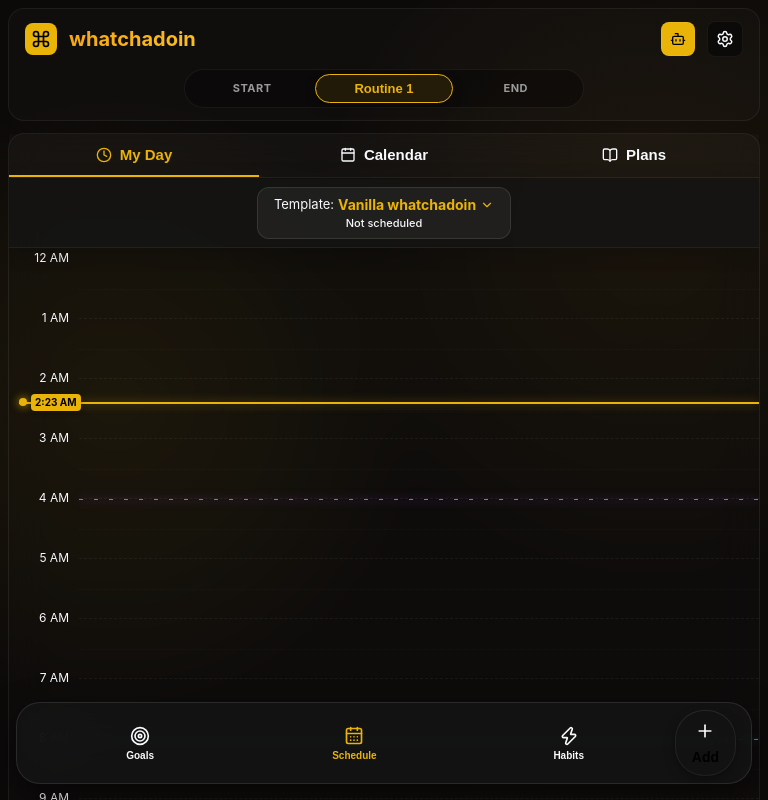
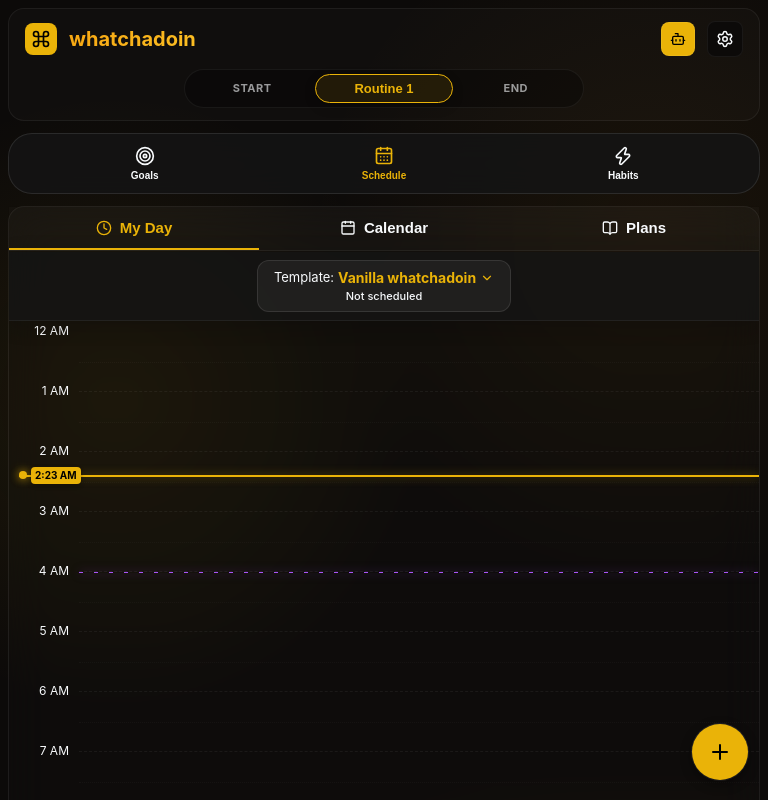
Before and after one commit to hammaadworks/routine, a React (Vite) app in the folder whatchadoin/: page / in a window 768 px wide. Shown: the top 800 px of the page. Built offline with nearby package versions, Linux system fonts and the light colour scheme.

Commit message:
fixing my-day

```diff
--- a/whatchadoin/src/App.tsx
+++ b/whatchadoin/src/App.tsx
@@ -344,6 +344,13 @@ export default function App() {
                 setShowSettingsModal={setShowSettingsModal}
             />
 
+            {/* Mobile Tab Bar */}
+            <MobileTabBar
+                activeTab={mobileTab}
+                onTabChange={setMobileTab}
+                showFab={!(mobileTab === 'timeline' && activeCenterTab !== 'timeline')}
+            />
+
             <main className={`main-content mobile-tab-${mobileTab}`}>
                 <div className={`panel pane left-pane ${isLeftPaneExpanded ? '' : 'mobile-collapsed'}`}
                      style={{display: 'flex', flexDirection: 'column', padding: 0, overflow: 'hidden'}}>
@@ -573,13 +580,6 @@ export default function App() {
         </div>
         {/* End Main App Container */}
 
-        {/* Mobile Tab Bar */}
-        <MobileTabBar
-            activeTab={mobileTab}
-            onTabChange={setMobileTab}
-            showFab={!(mobileTab === 'timeline' && activeCenterTab !== 'timeline')}
-        />
-
         {/* Docked AI Agent */}
 
         {aiDockState === 'right' && (<div className="ai-dock-container ai-dock-right" style={{
--- a/whatchadoin/src/components/LifePane.tsx
+++ b/whatchadoin/src/components/LifePane.tsx
@@ -1,5 +1,5 @@
 import * as React from 'react';
-import { useState } from 'react';
+import { useState, useEffect } from 'react';
 import { Star, Plus, Pencil, Activity, Palette } from 'lucide-react';
 import SearchSortBar from './SearchSortBar';
 import ConfirmModal from './ConfirmModal';
@@ -45,6 +45,12 @@ export default function LifePane({
   const [lifeGoalForm, setLifeGoalForm] = useState({ text: '', color: '', desc: '' });
   const [confirmConfig, setConfirmConfig] = useState<ConfirmConfig | null>(null);
   const [colorError, setColorError] = useState('');
+
+  useEffect(() => {
+    const handleFab = () => openAddLifeGoal();
+    window.addEventListener('fab:add-strategy', handleFab);
+    return () => window.removeEventListener('fab:add-strategy', handleFab);
+  }, []);
 
   const openAddLifeGoal = () => {
     setEditingLifeGoalId(null);
@@ -246,7 +252,7 @@ export default function LifePane({
         title={
           <span style={{ display: 'flex', alignItems: 'center', gap: '8px' }}>
             <Star size={18} color="var(--accent)" />
-            {editingLifeGoalId ? 'Edit Life Goal' : 'New Life Goal'}
+            {editingLifeGoalId ? 'Edit Life Goal' : 'What you wanna achieve in life?'}
           </span>
         }
       >
@@ -264,7 +270,7 @@ export default function LifePane({
             <textarea
               placeholder="Add more details about this goal..." value={lifeGoalForm.desc}
               onChange={(e) => setLifeGoalForm({ ...lifeGoalForm, desc: e.target.value })}
-              style={{ width: '100%', minHeight: '80px', resize: 'vertical' }}
+              style={{ width: '100%', minHeight: '120px', resize: 'vertical' }}
             />
           </div>
 
--- a/whatchadoin/src/components/MobileTabBar.tsx
+++ b/whatchadoin/src/components/MobileTabBar.tsx
@@ -23,20 +23,25 @@ export default function MobileTabBar({activeTab, onTabChange, showFab}: MobileTa
         }
     };
 
-    return (<div className="mobile-tab-bar">
+    return (
+        <>
+            <div className="mobile-tab-bar">
                 {tabs.map(tab => {
                     // noinspection JSUnusedLocalSymbols
                     const Icon = tab.icon;
                     const isActive = activeTab === tab.id;
-                return (<button
+                    return (
+                        <button
                             key={tab.id}
                             className={`tab-btn ${isActive ? 'active' : ''}`}
                             onClick={() => onTabChange(tab.id)}
                         >
                             <Icon size={20} color={isActive ? 'var(--accent)' : 'var(--text-secondary)'}/>
                             <span>{tab.label}</span>
-                    </button>);
+                        </button>
+                    );
                 })}
+            </div>
             {showFab && (
                 <button
                     className="tab-btn-fab"
@@ -46,5 +51,6 @@ export default function MobileTabBar({activeTab, onTabChange, showFab}: MobileTa
                     <span className="fab-label">Add</span>
                 </button>
             )}
-        </div>);
+        </>
+    );
 }
--- a/whatchadoin/src/index.css
+++ b/whatchadoin/src/index.css
@@ -114,7 +114,7 @@ body {
   overflow: hidden;
 }
 
-@media (max-width: 1279px) {
+@media (max-width: 1400px) {
   .layout {
     height: auto !important;
     min-height: 100vh;
@@ -683,7 +683,7 @@ button:focus-visible, a:focus-visible, [role="button"]:focus-visible {
   display: none;
 }
 
-@media (max-width: 1279px) {
+@media (max-width: 1400px) {
 }
 
 .form-row {
@@ -736,7 +736,7 @@ button:focus-visible, a:focus-visible, [role="button"]:focus-visible {
   min-width: 0;
 }
 
-@media (max-width: 1279px) {
+@media (max-width: 1400px) {
   .th-active-on {
     order: 2;
     width: 100%;
@@ -764,7 +764,7 @@ button:focus-visible, a:focus-visible, [role="button"]:focus-visible {
   display: none;
 }
 
-@media (max-width: 1279px) {
+@media (max-width: 1400px) {
   .mobile-tab-bar {
     display: flex;
     justify-content: space-around;
@@ -774,13 +774,9 @@ button:focus-visible, a:focus-visible, [role="button"]:focus-visible {
     border: 1px solid rgba(255, 255, 255, 0.1);
     border-radius: 24px;
     padding: 8px 16px;
-    position: fixed;
-    bottom: calc(16px + env(safe-area-inset-bottom, 0px));
-    left: 50%;
-    transform: translateX(-50%);
-    width: calc(100% - 32px);
-    z-index: 100;
-    box-shadow: 0 10px 30px rgba(0, 0, 0, 0.5);
+    position: relative;
+    width: 100%;
+    z-index: 10;
   }
 
   .mobile-tab-bar .tab-btn {
@@ -840,10 +836,13 @@ button:focus-visible, a:focus-visible, [role="button"]:focus-visible {
 .day-btn-container { flex-shrink: 0 !important; }
 
 /* Responsive FAB */
-@media (max-width: 767px) {
+.tab-btn-fab {
+  display: none;
+}
+@media (max-width: 1400px) {
   .tab-btn-fab {
     position: fixed;
-    bottom: calc(env(safe-area-inset-bottom, 20px) + 90px);
+    bottom: calc(env(safe-area-inset-bottom, 20px) + 20px);
     right: 20px;
     z-index: 99;
     width: 56px;
@@ -872,35 +871,6 @@ button:focus-visible, a:focus-visible, [role="button"]:focus-visible {
   }
 }
 
-@media (min-width: 768px) and (max-width: 1279px) {
-  .tab-btn-fab {
-    display: flex;
-    flex-direction: column;
-    align-items: center;
-    gap: 4px;
-    background: transparent;
-    border: none;
-    color: var(--text-secondary);
-    font-size: 10px;
-    font-weight: 600;
-    cursor: pointer;
-    padding: 4px;
-    flex: 1;
-    transition: all 0.2s;
-  }
-  .tab-btn-fab .fab-icon {
-    width: 20px;
-    height: 20px;
-    stroke: var(--text-secondary);
-  }
-  .tab-btn-fab .fab-label {
-    display: block;
-  }
-  .tab-btn-fab:active {
-    opacity: 0.7;
-  }
-}
-
 /* Bottom Sheets for Mobile Modals */
 @media (max-width: 768px) {
   .modal-overlay {
@@ -918,13 +888,18 @@ button:focus-visible, a:focus-visible, [role="button"]:focus-visible {
     border-right: none !important;
     margin: 0 !important;
     animation: slideUp 0.3s cubic-bezier(0.16, 1, 0.3, 1) !important;
-    max-height: 90vh !important;
+    height: 80vh !important;
+    min-height: 80vh !important;
+    max-height: 80vh !important;
     padding-bottom: env(safe-area-inset-bottom, 20px) !important;
     overscroll-behavior: none !important;
   }
 
   .modal-body {
-    max-height: calc(90vh - 70px) !important; /* Allow scrolling inside bottom sheet */
+    flex: 1 !important;
+    max-height: none !important;
+    height: auto !important;
+    overflow-y: auto !important;
   }
 
   @keyframes slideUp {
```
Lines whose indentation alone changed are shown as unchanged.
